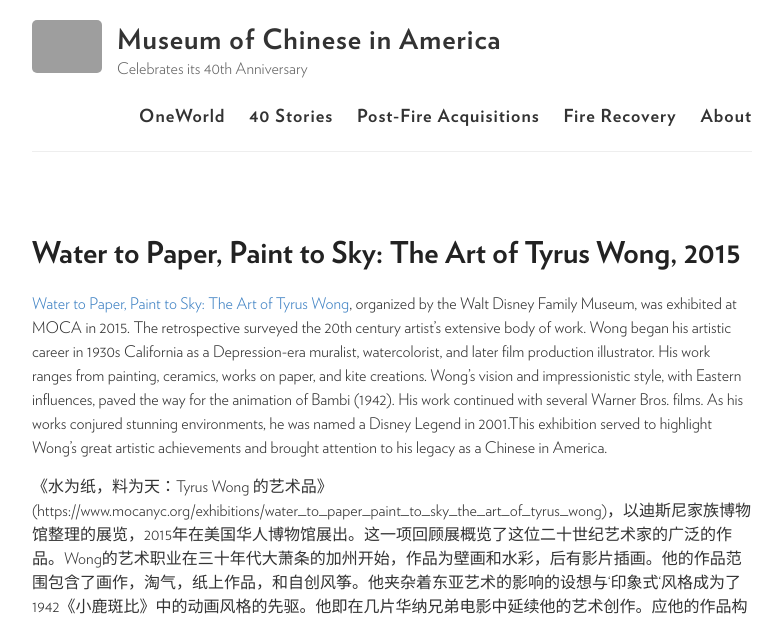
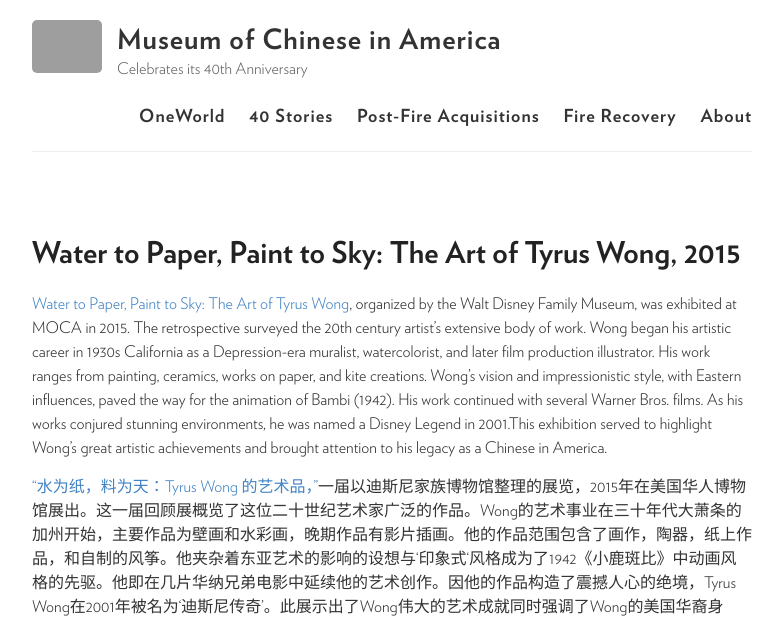
Before and after one commit to moca40/moca40.github.io, a Jekyll site: the page built from _stories/2015-01-01-tyrus-wong.md, in a window 1280 px wide. Shown: the top 620 px of the page, without its empty margins (248-1031 px from the left). Built offline with Jekyll 4.4.1, drawn with Linux system fonts in a browser that asks for light colours; some of the changed text lies outside the part shown; grey boxes are pictures that could not be loaded.

Commit message:
Update 2015-01-01-tyrus-wong.md

```diff
--- a/_stories/2015-01-01-tyrus-wong.md
+++ b/_stories/2015-01-01-tyrus-wong.md
@@ -8,6 +8,6 @@
 
 [Water to Paper, Paint to Sky: The Art of Tyrus Wong](https://www.mocanyc.org/exhibitions/water_to_paper_paint_to_sky_the_art_of_tyrus_wong), organized by the Walt Disney Family Museum, was exhibited at MOCA in 2015. The retrospective surveyed the 20th century artist’s extensive body of work. Wong began his artistic career in 1930s California as a Depression-era muralist, watercolorist, and later film production illustrator. His work ranges from painting, ceramics, works on paper, and kite creations. Wong’s vision and impressionistic style, with Eastern influences, paved the way for the animation of Bambi (1942). His work continued with several Warner Bros. films. As his works conjured stunning environments, he was named a Disney Legend in 2001.This exhibition served to highlight Wong’s great artistic achievements and brought attention to his legacy as a Chinese in America.
 
-《水为纸，料为天：Tyrus Wong 的艺术品》(https://www.mocanyc.org/exhibitions/water_to_paper_paint_to_sky_the_art_of_tyrus_wong)，以迪斯尼家族博物馆整理的展览，2015年在美国华人博物馆展出。这一项回顾展概览了这位二十世纪艺术家的广泛的作品。Wong的艺术职业在三十年代大萧条的加州开始，作品为壁画和水彩，后有影片插画。他的作品范围包含了画作，淘气，纸上作品，和自创风筝。他夹杂着东亚艺术的影响的设想与‘印象式‘风格成为了1942《小鹿斑比》中的动画风格的先驱。他即在几片华纳兄弟电影中延续他的艺术创作。应他的作品构造了震撼人心的绝境，Tyrus Wong在2001年被名为‘迪斯尼传奇’。此展示出了Wong伟大的艺术成就同时突出了Wong的美国华裔身份。
+[“水为纸，料为天：Tyrus Wong 的艺术品，”](https://www.mocanyc.org/exhibitions/water_to_paper_paint_to_sky_the_art_of_tyrus_wong)一届以迪斯尼家族博物馆整理的展览，2015年在美国华人博物馆展出。这一届回顾展概览了这位二十世纪艺术家广泛的作品。Wong的艺术事业在三十年代大萧条的加州开始，主要作品为壁画和水彩画，晚期作品有影片插画。他的作品范围包含了画作，陶器，纸上作品，和自制的风筝。他夹杂着东亚艺术的影响的设想与‘印象式‘风格成为了1942《小鹿斑比》中动画风格的先驱。他即在几片华纳兄弟电影中延续他的艺术创作。因他的作品构造了震撼人心的绝境，Tyrus Wong在2001年被名为‘迪斯尼传奇’。此展示出了Wong伟大的艺术成就同时强调了Wong的美国华裔身份。
 
 {% include slideshow.html %}
```
